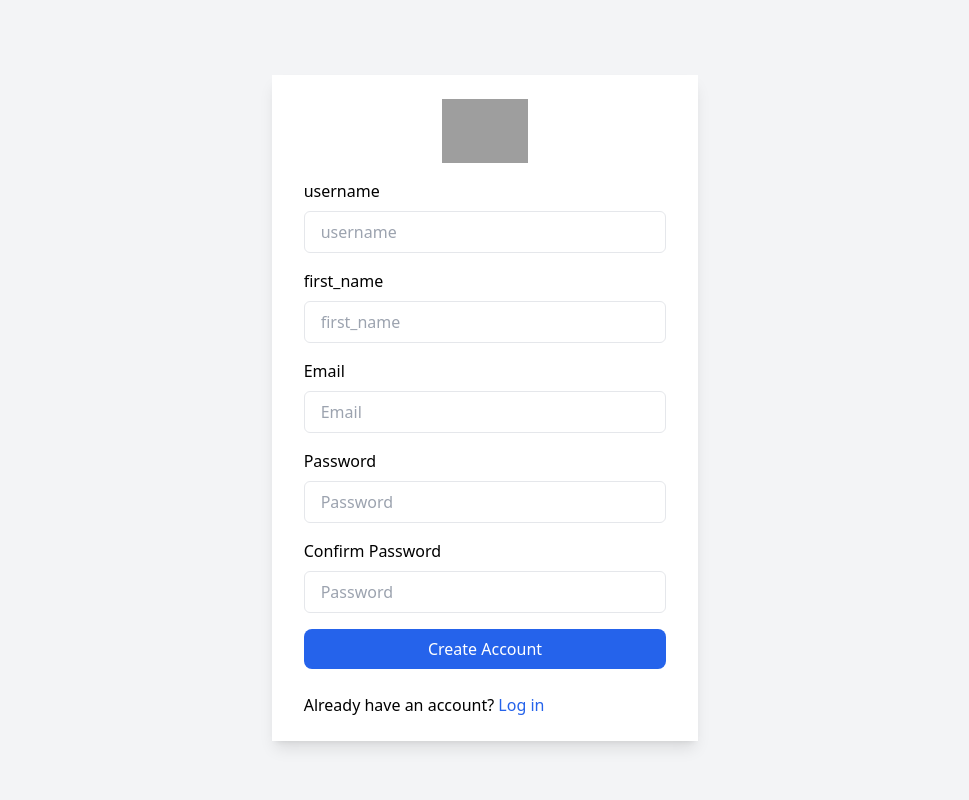
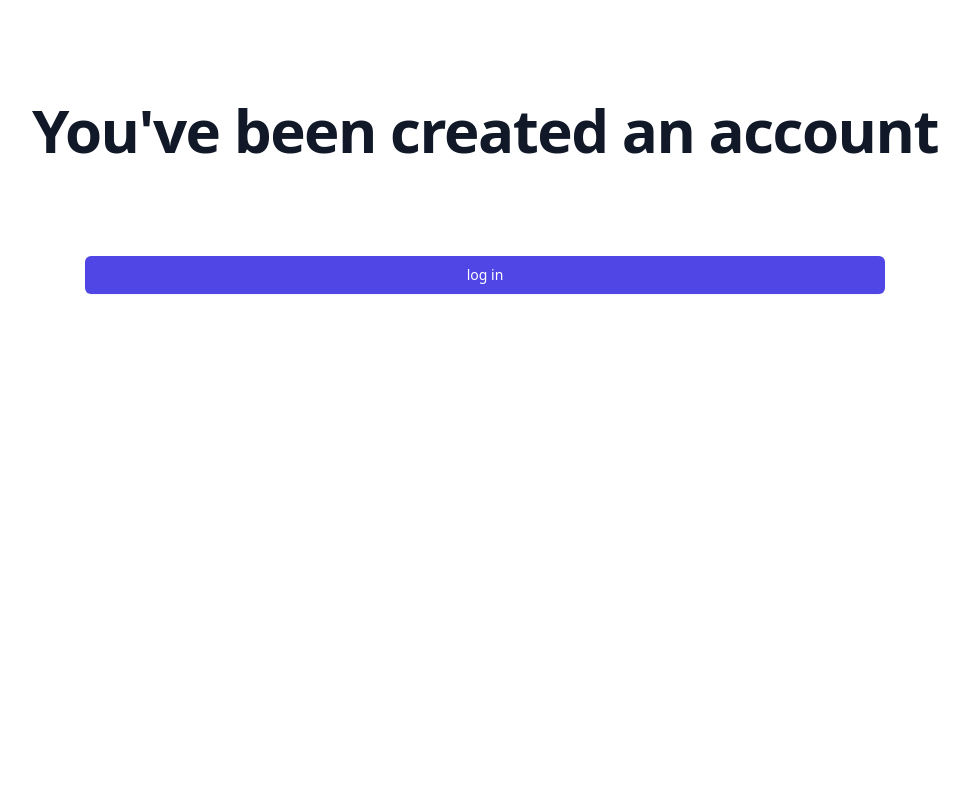
Before and after one commit to DanielLeviLucas/tasty, a Django app: template account/templates/account/user/register_done.html in a window 1280 px wide. Shown: the part 64-864 px from the top of the page, without its empty margins (155-1124 px from the left). After the commit the page ends 358 px from the top, so only its background shows below. Run offline with Django 4.2, Linux system fonts and the light colour scheme; the template is opened without the code that fills it: values that come from a table or form of the project are taken from there, others are empty; some libraries are stand-ins or nearby versions; grey boxes are pictures that could not be loaded.

Commit message:
Redesign register done template

```diff
--- a/account/templates/account/user/register_done.html
+++ b/account/templates/account/user/register_done.html
@@ -1,58 +1,25 @@
 {% extends "base.html" %}
 
-{% block title %}Registeration Success| Tasty{% endblock title %}
-{% block name %}{{ new_user.first_name }}{% endblock name %}
-{% block email %}{{ new_user.email }}{% endblock email %}
-
+{% block title %} Logged out{% endblock title %}
 {% block content %}
-  <div class="flex items-center justify-center min-h-screen bg-gray-100">
-    <div class="px-8 py-6 mx-4 mt-4 text-left bg-white shadow-lg md:w-1/3 lg:w-1/3 sm:w-1/3">
-        <div class="flex justify-center">
-            <img class="object-cover h-16 w-auto" src="https://theme.zdassets.com/theme_assets/1296278/c3d8c39c0c3fc08dbb0e8eb9efb4566e26de211b.png"  alt="app logo">
-        </div>
-        <form action="{% url "register" %}" method="post">
-            {% csrf_token %}
-            <div class="mt-4">
-                <div class="mt-4">
-                    <label class="block" for="Name">username<label>
-                            <input type="text" placeholder="username" name="username"
-                                class="w-full px-4 py-2 mt-2 border rounded-md focus:outline-none focus:ring-1 focus:ring-blue-600">
-                </div>
-                <div class="mt-4">
-                    <label class="block" for="first_name">first_name<label>
-                            <input type="text" placeholder="first_name" name="first_name"
-                                class="w-full px-4 py-2 mt-2 border rounded-md focus:outline-none focus:ring-1 focus:ring-blue-600">
-                </div>
-                <div class="mt-4">
-                    <label class="block" for="email">Email<label>
-                            <input type="text" placeholder="Email" name="email"
-                                class="w-full px-4 py-2 mt-2 border rounded-md focus:outline-none focus:ring-1 focus:ring-blue-600">
-                </div>
-                <div class="mt-4">
-                    <label class="block">Password<label>
-                            <input type="password" placeholder="Password" name="password"
-                                class="w-full px-4 py-2 mt-2 border rounded-md focus:outline-none focus:ring-1 focus:ring-blue-600">
-                </div>
-                <div class="mt-4">
-                    <label class="block">Confirm Password<label>
-                            <input type="password" placeholder="Password" name="confirm_password"
-                                class="w-full px-4 py-2 mt-2 border rounded-md focus:outline-none focus:ring-1 focus:ring-blue-600">
-                </div>
-                {% if form.errors %}
-                    <span class="text-xs text-red-400">Password must be same!</span>
-                {% endif %}
-                <div class="flex">
-                    <button class="w-full px-6 py-2 mt-4 text-white bg-blue-600 rounded-lg hover:bg-blue-900">Create
-                        Account</button>
-                </div>
-                <div class="mt-6 text-grey-dark">
-                    Already have an account?
-                    <a class="text-blue-600 hover:underline" href="{% url "login" %}">
-                        Log in
-                    </a>
-                </div>
-            </div>
-        </form>
+  <div class="bg-white">
+    <div class="max-w-7xl mx-auto py-16 px-4 sm:py-24 sm:px-6 lg:px-8">
+      <div class="text-center">
+        <h1
+          class="mt-1 text-4xl font-extrabold text-gray-900 sm:text-5xl sm:tracking-tight lg:text-6xl"
+        >
+          You've been created an account
+        </h1>
+      </div>
     </div>
+    <a href="{% url "login" %}">
+      <div class="min-h-full flex flex-col justify-center lg:px-60">
+        <button
+          class="w-auto flex justify-center py-2 px-4 border border-transparent rounded-md shadow-sm text-sm font-medium text-white bg-indigo-600 hover:bg-indigo-700 focus:outline-none focus:ring-2 focus:ring-offset-2 focus:ring-indigo-500"
+        >
+         log in
+        </button>
+      </div>
+    </a>
   </div>
-{% endblock content %}
+  {% endblock content %}
```
